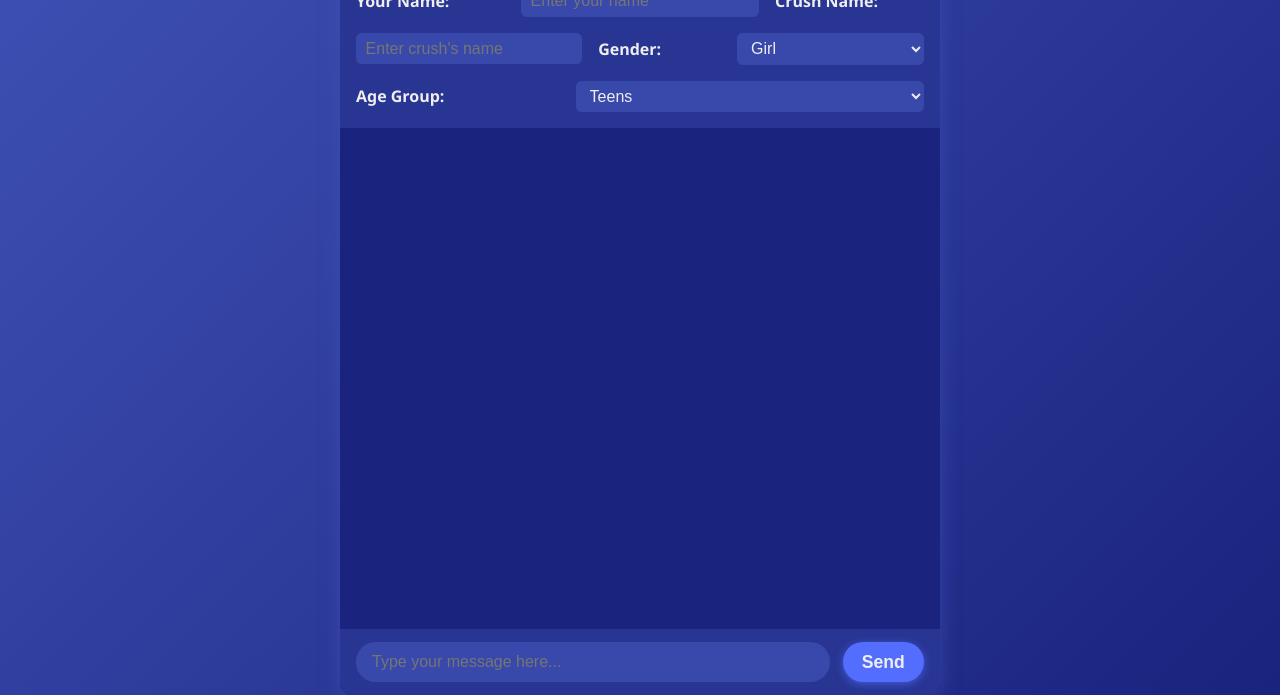
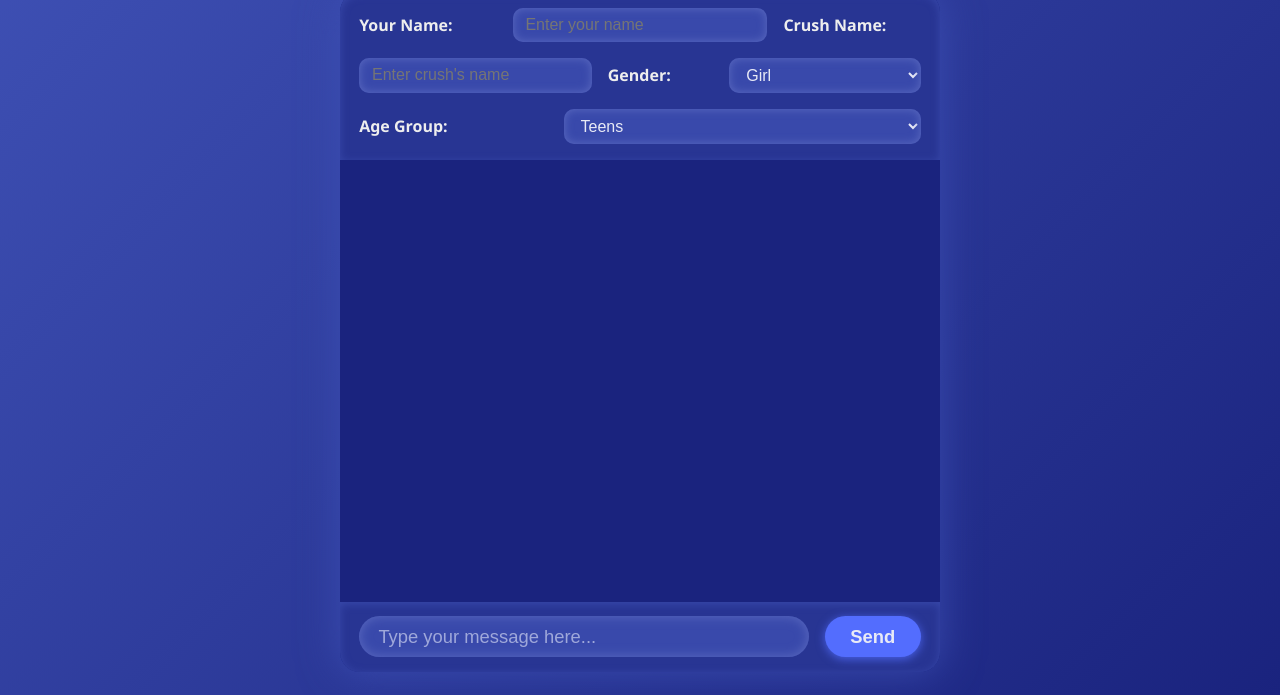
Before and after one commit to piyushgajananpatil121-byte/flirty-ai-chat, a website: page index.html in a window 1280 px wide. Shown: the part 105-800 px from the top of the page. Drawn offline with Linux system fonts and the light colour scheme.

Commit message:
Update index.html

```diff
--- a/index.html
+++ b/index.html
@@ -4,149 +4,90 @@
 <meta charset="UTF-8" />
 <meta name="viewport" content="width=device-width, initial-scale=1" />
 <title>Flirty AI Chat</title>
+
 <style>
-    /* Reset & base */
+  /* Reset */
   * {
+    margin: 0;
+    padding: 0;
     box-sizing: border-box;
   }
   body {
-      margin: 0;
+    font-family: 'Segoe UI', Tahoma, Geneva, Verdana, sans-serif;
     background: linear-gradient(135deg, #3f51b5, #1a237e);
-      font-family: 'Segoe UI', Tahoma, Geneva, Verdana, sans-serif;
     color: #eee;
+    height: 100vh;
     display: flex;
     flex-direction: column;
-      height: 100vh;
-      overflow: hidden;
+    justify-content: center;
+    align-items: center;
   }
+
   h1 {
+    font-weight: 800;
+    font-size: 3rem;
+    margin-bottom: 0.5rem;
     text-align: center;
-      margin: 1rem 0;
-      font-weight: 700;
+    letter-spacing: 2px;
     text-shadow: 0 0 10px #7986cb;
   }
 
-    /* Container */
   #app {
+    background: rgba(40, 53, 147, 0.95);
+    width: 100%;
+    max-width: 600px;
+    height: 85vh;
+    border-radius: 20px;
+    box-shadow: 0 0 40px rgba(63, 81, 181, 0.8);
     display: flex;
     flex-direction: column;
-      flex: 1;
-      max-width: 600px;
-      margin: 0 auto;
-      background: rgba(30, 33, 70, 0.9);
-      border-radius: 12px;
-      box-shadow: 0 0 20px rgba(63, 81, 181, 0.7);
     overflow: hidden;
   }
 
   /* Settings Panel */
   #settings {
-      padding: 1rem;
     background: #283593;
+    padding: 1rem 1.2rem;
     display: flex;
     flex-wrap: wrap;
     gap: 1rem;
-      align-items: center;
     justify-content: center;
+    border-top-left-radius: 20px;
+    border-top-right-radius: 20px;
+    box-shadow: inset 0 2px 8px #3949ab;
   }
-    label {
-      flex: 1 1 120px;
+  #settings label {
+    flex: 1 1 100px;
     font-weight: 600;
-      user-select: none;
+    align-self: center;
   }
-    select, input[type="text"] {
+  #settings input[type="text"],
+  #settings select {
     flex: 2 1 180px;
-      padding: 0.4rem 0.6rem;
-      border-radius: 6px;
+    padding: 0.5rem 0.8rem;
+    border-radius: 10px;
     border: none;
     outline: none;
     font-size: 1rem;
-      box-shadow: inset 0 0 6px #3949ab;
     background: #3949ab;
-      color: #eee;
+    color: #e8eaf6;
+    box-shadow: inset 0 0 10px #5c6bc0;
     transition: background 0.3s ease;
   }
-    select:hover, input[type="text"]:hover, select:focus, input[type="text"]:focus {
+  #settings input[type="text"]:focus,
+  #settings select:focus {
     background: #5c6bc0;
   }
 
-    /* Chat Window */
+  /* Chat Area */
   #chat {
     flex: 1;
     overflow-y: auto;
-      padding: 1rem;
+    padding: 1rem 1.2rem;
     background: #1a237e;
     display: flex;
     flex-direction: column;
     gap: 12px;
-    }
-
-    /* Message styles */
-    .message {
-      max-width: 80%;
-      padding: 0.6rem 1rem;
-      border-radius: 20px;
-      line-height: 1.3;
-      font-size: 1rem;
-      word-wrap: break-word;
-      box-shadow: 0 2px 6px rgba(0,0,0,0.3);
-    }
-    .message.user {
-      background: #7986cb;
-      color: #1a237e;
-      align-self: flex-end;
-      border-bottom-right-radius: 2px;
-      text-align: right;
-    }
-    .message.crush {
-      background: #c5cae9;
-      color: #283593;
-      align-self: flex-start;
-      border-bottom-left-radius: 2px;
-      font-style: italic;
-    }
-
-    /* Input Panel */
-    #inputPanel {
-      display: flex;
-      background: #283593;
-      padding: 0.8rem 1rem;
-    }
-    #inputMessage {
-      flex: 1;
-      padding: 0.7rem 1rem;
-      font-size: 1rem;
-      border-radius: 25px;
-      border: none;
-      outline: none;
-      background: #3949ab;
-      color: #eee;
-      box-shadow: inset 0 0 6px #3949ab;
-      transition: background 0.3s ease;
-    }
-    #inputMessage:focus {
-      background: #5c6bc0;
-    }
-    #sendBtn {
-      margin-left: 0.8rem;
-      background: #536dfe;
-      border: none;
-      border-radius: 25px;
-      padding: 0 1.2rem;
-      cursor: pointer;
-      color: #eee;
-      font-weight: 700;
-      font-size: 1.1rem;
-      transition: background 0.3s ease;
-      box-shadow: 0 2px 8px #536dfeaa;
-    }
-    #sendBtn:hover {
-      background: #3d5afe;
-    }
-    #sendBtn:disabled {
-      background: #7986cb;
-      cursor: default;
-      box-shadow: none;
   }
 
   /* Scrollbar */
@@ -160,6 +101,108 @@
   #chat::-webkit-scrollbar-track {
     background: #1a237e;
   }
+
+  /* Messages */
+  .message {
+    max-width: 75%;
+    padding: 0.7rem 1.2rem;
+    border-radius: 30px;
+    font-size: 1.1rem;
+    line-height: 1.4;
+    word-wrap: break-word;
+    box-shadow: 0 3px 8px rgba(0,0,0,0.3);
+    user-select: none;
+  }
+  .message.user {
+    background: #7986cb;
+    color: #1a237e;
+    align-self: flex-end;
+    border-bottom-right-radius: 6px;
+    text-align: right;
+    animation: slideInRight 0.3s ease forwards;
+  }
+  .message.crush {
+    background: #c5cae9;
+    color: #283593;
+    align-self: flex-start;
+    border-bottom-left-radius: 6px;
+    font-style: italic;
+    animation: slideInLeft 0.3s ease forwards;
+  }
+
+  @keyframes slideInRight {
+    from { opacity: 0; transform: translateX(40px);}
+    to { opacity: 1; transform: translateX(0);}
+  }
+  @keyframes slideInLeft {
+    from { opacity: 0; transform: translateX(-40px);}
+    to { opacity: 1; transform: translateX(0);}
+  }
+
+  /* Input Panel */
+  #inputPanel {
+    background: #283593;
+    padding: 0.9rem 1.2rem;
+    display: flex;
+    gap: 1rem;
+    border-bottom-left-radius: 20px;
+    border-bottom-right-radius: 20px;
+    box-shadow: inset 0 2px 8px #3949ab;
+  }
+  #inputMessage {
+    flex: 1;
+    font-size: 1.15rem;
+    border-radius: 30px;
+    border: none;
+    padding: 0.6rem 1.2rem;
+    outline: none;
+    background: #3949ab;
+    color: #e8eaf6;
+    box-shadow: inset 0 0 12px #5c6bc0;
+    transition: background 0.3s ease;
+  }
+  #inputMessage::placeholder {
+    color: #9fa8da;
+  }
+  #inputMessage:focus {
+    background: #5c6bc0;
+  }
+  #sendBtn {
+    background: #536dfe;
+    border: none;
+    color: #e8eaf6;
+    font-weight: 700;
+    font-size: 1.15rem;
+    border-radius: 30px;
+    padding: 0 1.6rem;
+    cursor: pointer;
+    box-shadow: 0 2px 10px #536dfecc;
+    transition: background 0.3s ease, box-shadow 0.3s ease;
+    user-select: none;
+  }
+  #sendBtn:hover:not(:disabled) {
+    background: #3d5afe;
+    box-shadow: 0 4px 16px #3d5afecc;
+  }
+  #sendBtn:disabled {
+    background: #7986cb;
+    cursor: not-allowed;
+    box-shadow: none;
+  }
+
+  /* Responsive */
+  @media (max-width: 480px) {
+    #app {
+      height: 90vh;
+      border-radius: 0;
+    }
+    #settings label, #settings input[type="text"], #settings select {
+      flex: 1 1 100%;
+    }
+    #settings {
+      padding: 1rem;
+    }
+  }
 </style>
 </head>
 <body>
@@ -167,39 +210,41 @@
   <h1>Flirty AI Chat</h1>
 
   <div id="app">
-    <section id="settings">
+    <section id="settings" aria-label="User and crush settings">
       <label for="userName">Your Name:</label>
-      <input type="text" id="userName" placeholder="Enter your name" autocomplete="off" />
+      <input type="text" id="userName" placeholder="Enter your name" autocomplete="off" aria-required="true" />
 
       <label for="crushName">Crush Name:</label>
-      <input type="text" id="crushName" placeholder="Enter crush's name" autocomplete="off" />
+      <input type="text" id="crushName" placeholder="Enter crush's name" autocomplete="off" aria-required="true" />
 
       <label for="gender">Gender:</label>
-      <select id="gender">
+      <select id="gender" aria-required="true" title="Select your gender">
         <option value="girl">Girl</option>
         <option value="boy">Boy</option>
       </select>
 
       <label for="ageGroup">Age Group:</label>
-      <select id="ageGroup">
+      <select id="ageGroup" aria-required="true" title="Select your age group">
         <option value="teens">Teens</option>
         <option value="20s">20s</option>
         <option value="30s">30s+</option>
       </select>
     </section>
 
-    <section id="chat"></section>
+    <section id="chat" role="log" aria-live="polite" aria-relevant="additions"></section>
 
-    <form id="inputPanel">
+    <form id="inputPanel" aria-label="Message input form">
       <input
         type="text"
         id="inputMessage"
         placeholder="Type your message here..."
         autocomplete="off"
+        maxlength="300"
         required
-        maxlength="300"
+        aria-required="true"
+        aria-label="Type your message"
       />
-      <button id="sendBtn" type="submit">Send</button>
+      <button id="sendBtn" type="submit" aria-label="Send message">Send</button>
     </form>
   </div>
 
@@ -232,7 +277,7 @@
     sendBtn.disabled = true;
 
     try {
-      // Replace this URL with your backend deployed URL
+      // TODO: Replace with your actual backend URL
       const response = await fetch('https://your-vercel-project.vercel.app/api/chat', {
         method: 'POST',
         headers: { 'Content-Type': 'application/json' },
@@ -262,7 +307,6 @@
       sendMessage(message);
     }
   });
-
 </script>
 
 </body>
```
Lines whose indentation alone changed are shown as unchanged.
